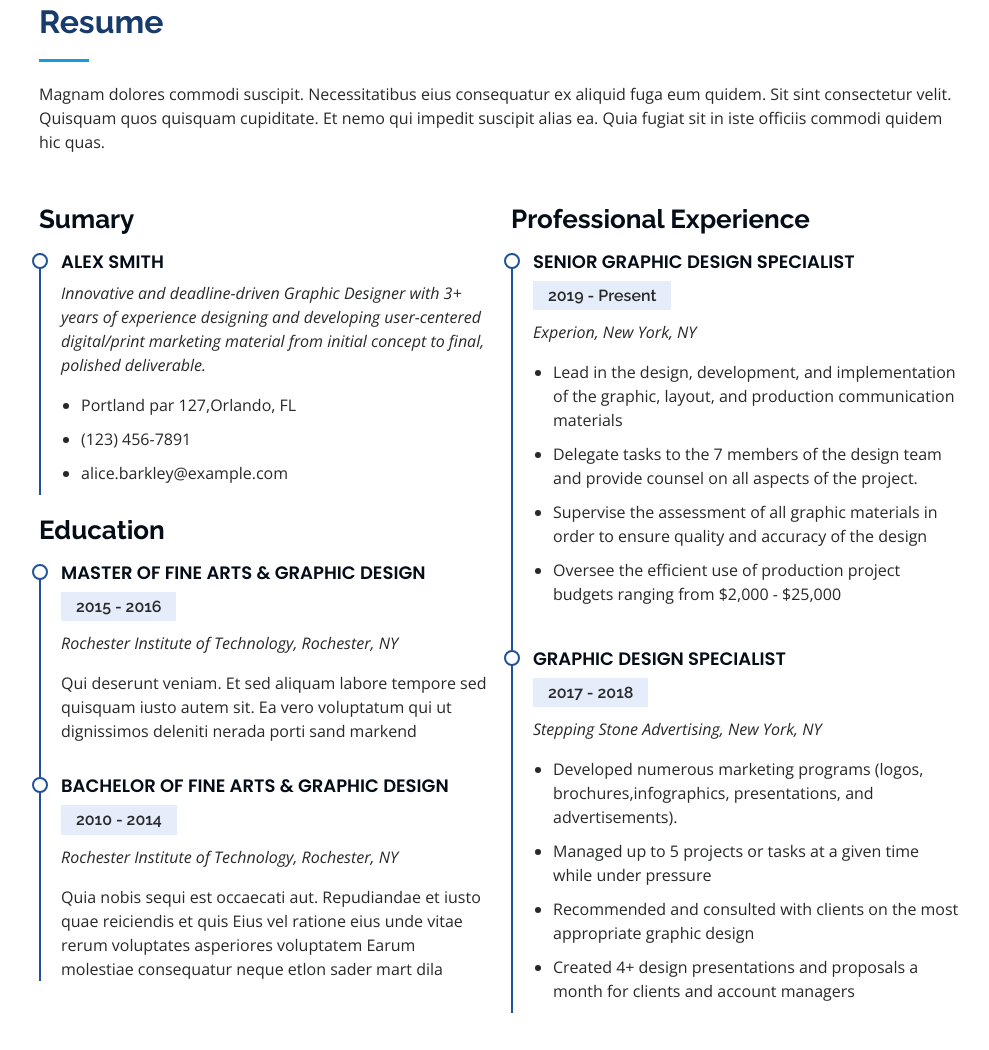
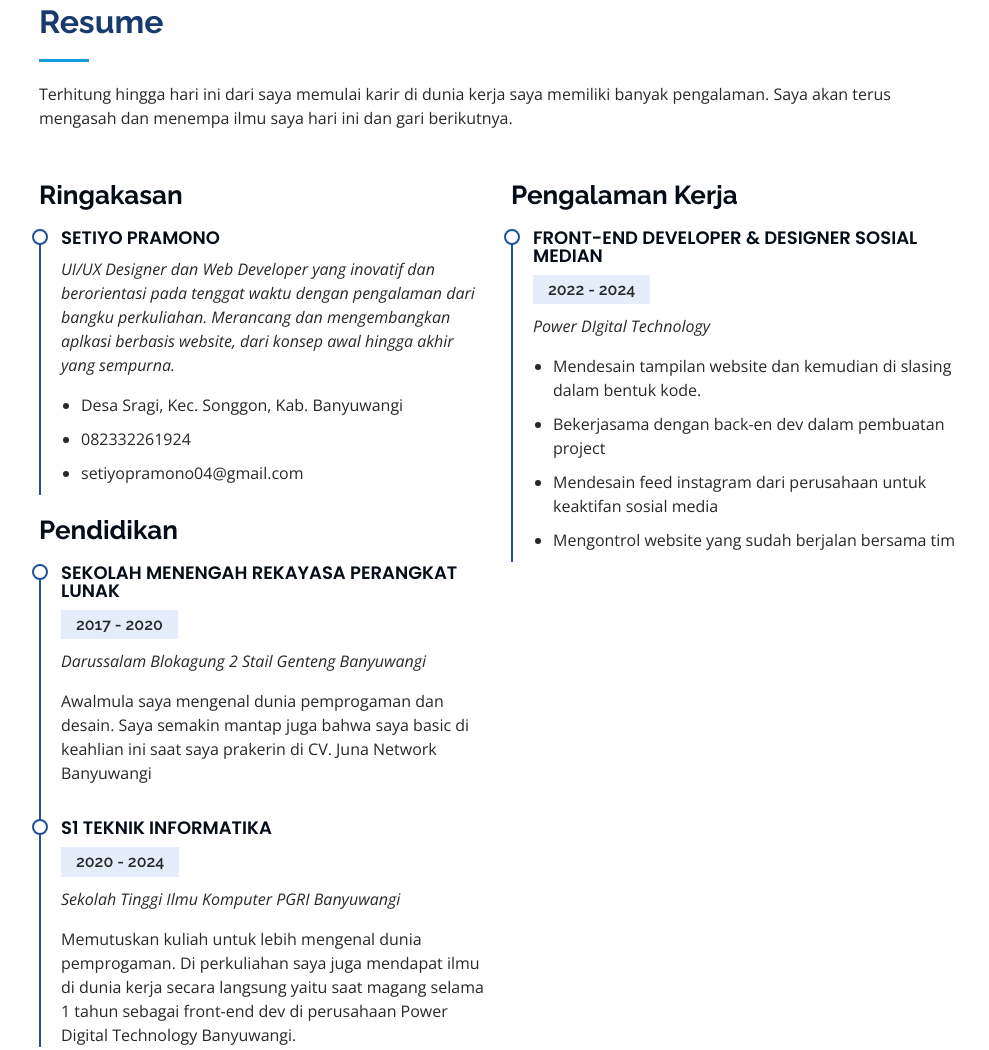
Before and after one commit to SetiyoPramono/portofolio_setiyopramono, a plain HTML site: page index.html in a window 1280 px wide. Shown: the part 2494-3544 px from the top of the page, without its empty margins (291-1280 px from the left). Drawn offline with nearby package versions, Linux system fonts and the light colour scheme.

Commit message:
update new

```diff
--- a/index.html
+++ b/index.html
@@ -254,50 +254,50 @@
 
         <div class="section-title">
           <h2>Resume</h2>
-          <p>Magnam dolores commodi suscipit. Necessitatibus eius consequatur ex aliquid fuga eum quidem. Sit sint consectetur velit. Quisquam quos quisquam cupiditate. Et nemo qui impedit suscipit alias ea. Quia fugiat sit in iste officiis commodi quidem hic quas.</p>
+          <p>Terhitung hingga hari ini dari saya memulai karir di dunia kerja saya memiliki banyak pengalaman. Saya akan terus mengasah dan menempa ilmu saya hari ini dan gari berikutnya.</p>
         </div>
 
         <div class="row">
           <div class="col-lg-6" data-aos="fade-up">
-            <h3 class="resume-title">Sumary</h3>
+            <h3 class="resume-title">Ringakasan</h3>
             <div class="resume-item pb-0">
-              <h4>Alex Smith</h4>
-              <p><em>Innovative and deadline-driven Graphic Designer with 3+ years of experience designing and developing user-centered digital/print marketing material from initial concept to final, polished deliverable.</em></p>
+              <h4>Setiyo Pramono</h4>
+              <p><em>UI/UX  Designer dan Web Developer yang inovatif dan berorientasi pada tenggat waktu dengan pengalaman dari bangku perkuliahan. Merancang dan mengembangkan aplkasi berbasis website, dari konsep awal hingga akhir yang sempurna.</em></p>
               <ul>
-                <li>Portland par 127,Orlando, FL</li>
-                <li>(123) 456-7891</li>
-                <li>alice.barkley@example.com</li>
+                <li>Desa Sragi, Kec. Songgon, Kab. Banyuwangi</li>
+                <li>082332261924</li>
+                <li>setiyopramono04@gmail.com</li>
               </ul>
             </div>
 
-            <h3 class="resume-title">Education</h3>
+            <h3 class="resume-title">Pendidikan</h3>
             <div class="resume-item">
-              <h4>Master of Fine Arts &amp; Graphic Design</h4>
-              <h5>2015 - 2016</h5>
-              <p><em>Rochester Institute of Technology, Rochester, NY</em></p>
-              <p>Qui deserunt veniam. Et sed aliquam labore tempore sed quisquam iusto autem sit. Ea vero voluptatum qui ut dignissimos deleniti nerada porti sand markend</p>
+              <h4>Sekolah Menengah Rekayasa Perangkat Lunak</h4>
+              <h5>2017 - 2020</h5>
+              <p><em>Darussalam Blokagung 2 Stail Genteng Banyuwangi</em></p>
+              <p>Awalmula saya mengenal dunia pemprogaman dan desain. Saya semakin mantap juga bahwa saya basic di keahlian ini saat saya prakerin di CV. Juna Network Banyuwangi</p>
             </div>
             <div class="resume-item">
-              <h4>Bachelor of Fine Arts &amp; Graphic Design</h4>
-              <h5>2010 - 2014</h5>
-              <p><em>Rochester Institute of Technology, Rochester, NY</em></p>
-              <p>Quia nobis sequi est occaecati aut. Repudiandae et iusto quae reiciendis et quis Eius vel ratione eius unde vitae rerum voluptates asperiores voluptatem Earum molestiae consequatur neque etlon sader mart dila</p>
+              <h4>S1 Teknik Informatika</h4>
+              <h5>2020 - 2024</h5>
+              <p><em>Sekolah Tinggi  Ilmu Komputer PGRI Banyuwangi</em></p>
+              <p>Memutuskan kuliah untuk lebih mengenal dunia pemprogaman. Di perkuliahan saya juga mendapat ilmu di dunia kerja secara langsung yaitu saat magang selama 1 tahun sebagai front-end dev di perusahaan Power Digital Technology Banyuwangi.</p>
             </div>
           </div>
           <div class="col-lg-6" data-aos="fade-up" data-aos-delay="100">
-            <h3 class="resume-title">Professional Experience</h3>
+            <h3 class="resume-title">Pengalaman Kerja</h3>
             <div class="resume-item">
-              <h4>Senior graphic design specialist</h4>
-              <h5>2019 - Present</h5>
-              <p><em>Experion, New York, NY </em></p>
+              <h4>Front-End Developer &amp; Designer Sosial Median</h4>
+              <h5>2022 - 2024</h5>
+              <p><em>Power DIgital Technology</em></p>
               <ul>
-                <li>Lead in the design, development, and implementation of the graphic, layout, and production communication materials</li>
-                <li>Delegate tasks to the 7 members of the design team and provide counsel on all aspects of the project. </li>
-                <li>Supervise the assessment of all graphic materials in order to ensure quality and accuracy of the design</li>
-                <li>Oversee the efficient use of production project budgets ranging from $2,000 - $25,000</li>
+                <li>Mendesain tampilan website dan kemudian di slasing dalam bentuk kode.</li>
+                <li>Bekerjasama dengan back-en dev dalam pembuatan project</li>
+                <li>Mendesain feed instagram dari perusahaan untuk keaktifan sosial media</li>
+                <li>Mengontrol website yang sudah berjalan bersama tim</li>
               </ul>
             </div>
-            <div class="resume-item">
+            <!-- <div class="resume-item">
               <h4>Graphic design specialist</h4>
               <h5>2017 - 2018</h5>
               <p><em>Stepping Stone Advertising, New York, NY</em></p>
@@ -307,7 +307,7 @@
                 <li>Recommended and consulted with clients on the most appropriate graphic design</li>
                 <li>Created 4+ design presentations and proposals a month for clients and account managers</li>
               </ul>
-            </div>
+            </div> -->
           </div>
         </div>
 
```
